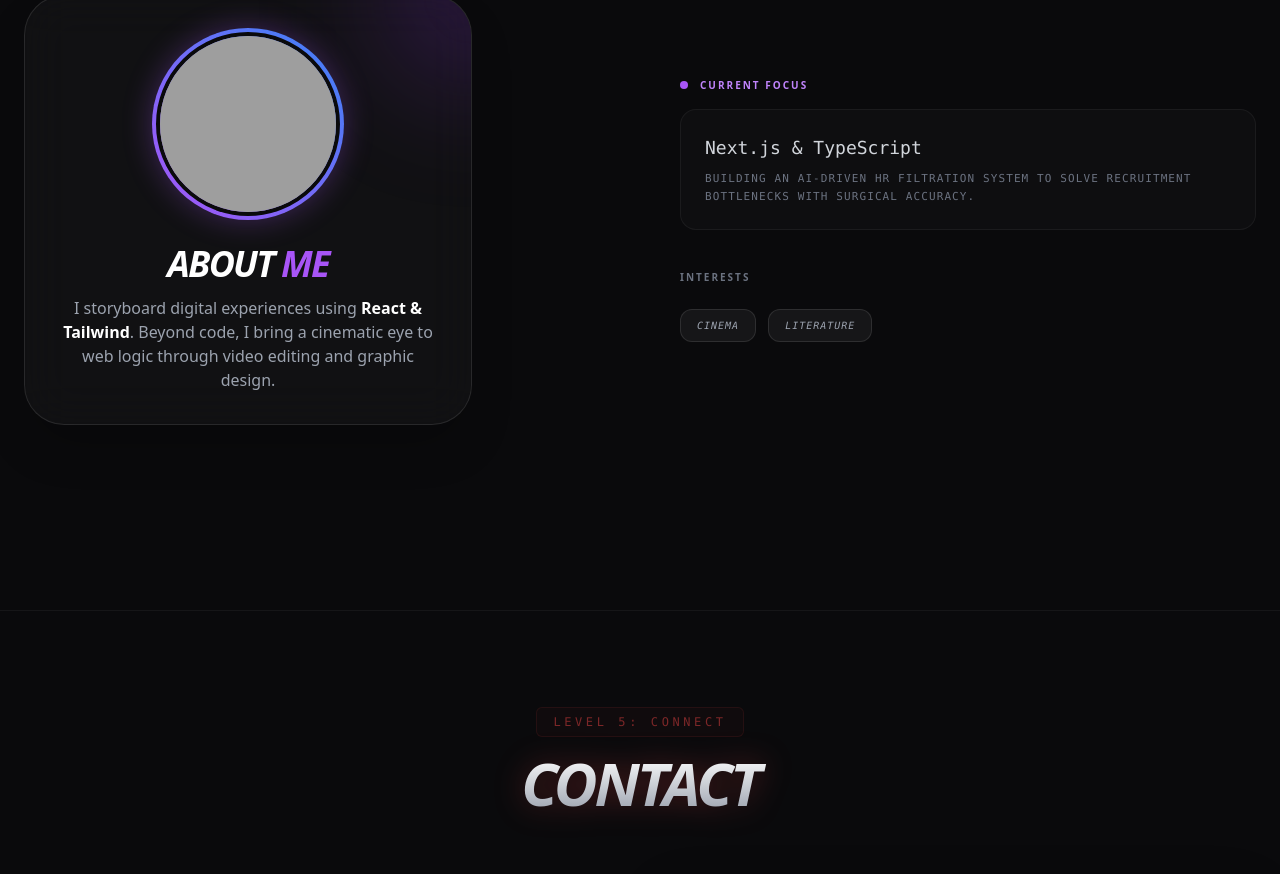
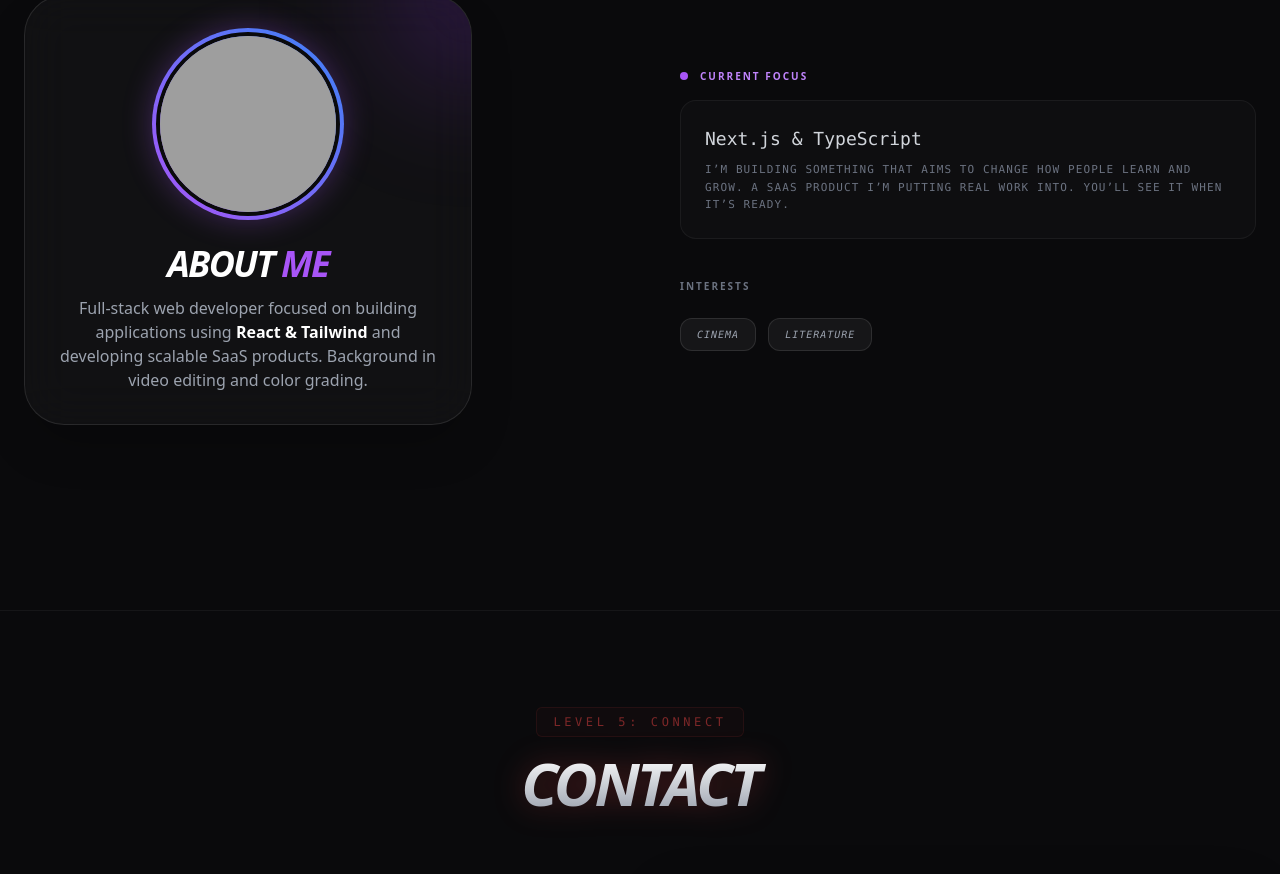
Before and after one commit to Harshitaturs/harshit-portfolio, a website: page index.html in a window 1280 px wide. Shown: the part 2334-3208 px from the top of the page. Drawn offline with Linux system fonts and the light colour scheme; grey boxes are pictures that could not be loaded.

Commit message:
Update portfolio about section with full-stack developer positioning

```diff
--- a/index.html
+++ b/index.html
@@ -205,8 +205,8 @@
                                 About <span class="text-purple-500">Me</span>
                             </h2>
                             <p class="text-gray-400 text-sm md:text-base leading-relaxed">
-                                I storyboard digital experiences using <span class="text-white font-bold">React & Tailwind</span>. Beyond code, I bring a cinematic eye to web logic through video editing and graphic design.
-                            </p>
+Full-stack web developer focused on building applications using <span class="text-white font-bold">React & Tailwind</span> and developing scalable SaaS products. Background in video editing and color grading.
+</p>
                         </div>
                     </div>
                 </div>
@@ -221,7 +221,7 @@
                     <div class="p-5 md:p-6 rounded-2xl bg-white/[0.02] border border-white/5 group-hover:border-purple-500/30 transition-all duration-500">
                         <p class="text-gray-300 text-base md:text-lg font-mono mb-2">Next.js & TypeScript</p>
                         <p class="text-[10px] md:text-[11px] text-gray-500 font-mono leading-relaxed uppercase tracking-widest">
-                            Building an AI-driven HR filtration system to solve recruitment bottlenecks with surgical accuracy.
+                            I’m building something that aims to change how people learn and grow. A SaaS product I’m putting real work into. You’ll see it when it’s ready.
                         </p>
                     </div>
                 </div>
```
